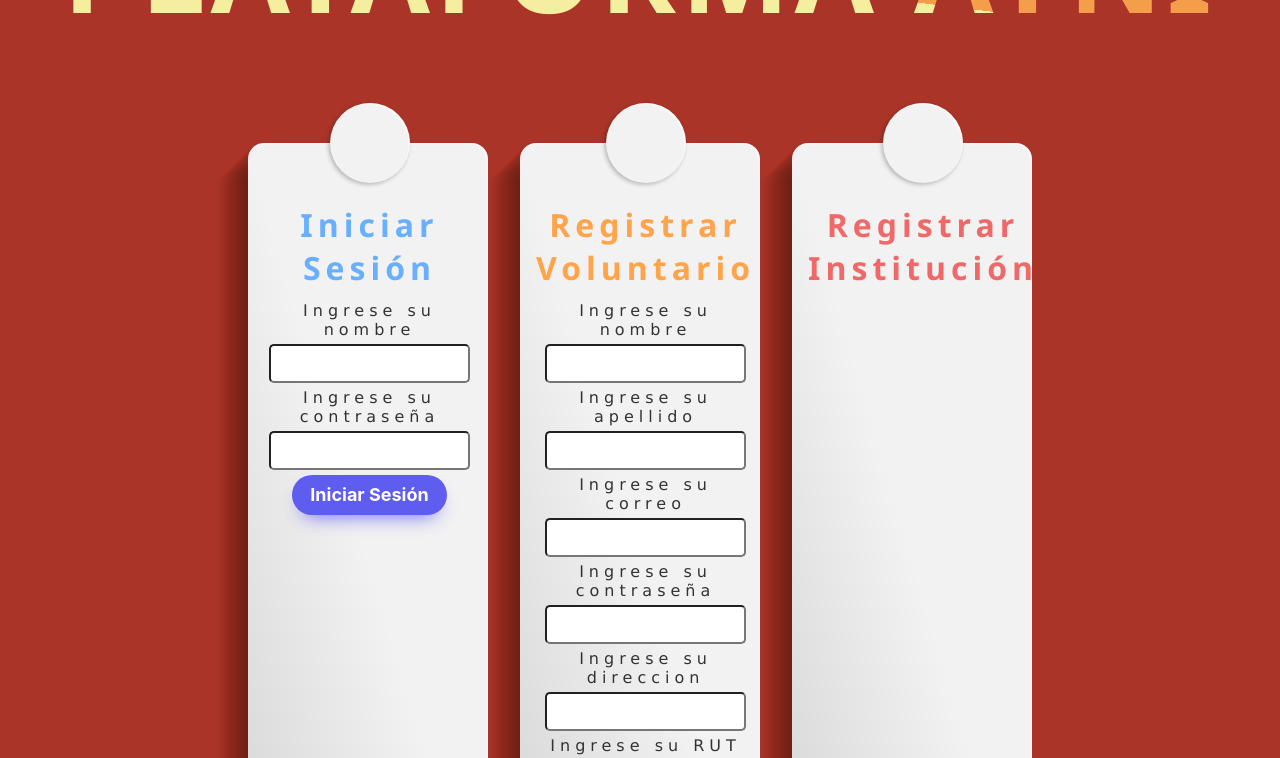
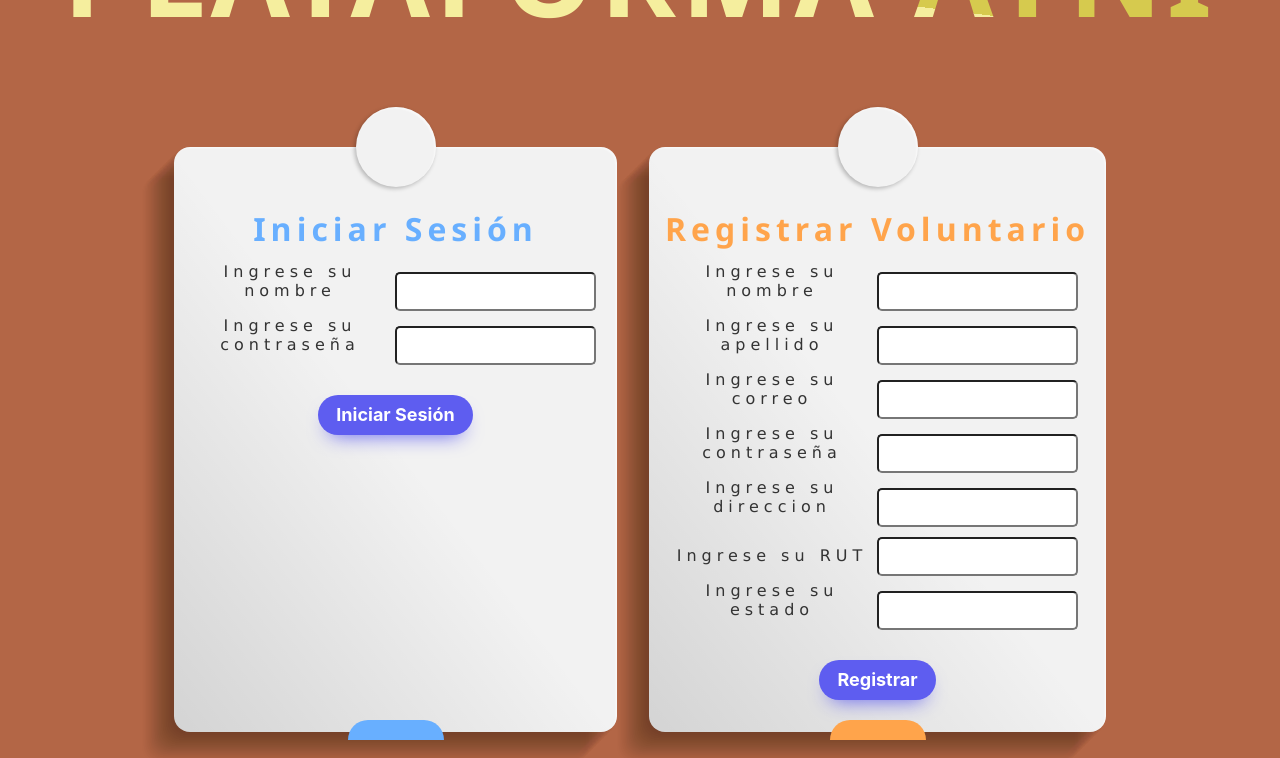
Before and after one commit to NicolasHenriquezT/LabTBD, a Nuxt app in the folder ayni/: page / in a window 1280 px wide. Shown: the top 758 px of the page. Built offline with nearby package versions, Linux system fonts and the light colour scheme.

Commit message:
Se añaden cambios en los estilos de la pagina principal

```diff
--- a/ayni/assets/styles/main.css
+++ b/ayni/assets/styles/main.css
@@ -53,7 +53,7 @@ ul.ul-cards>li{
     --circle-expand: 1rem;
     --flap-height: 1.25rem;
     --flap-offset: 0.5rem;
-    max-width: 15rem;
+    max-width: 50rem;
     margin-top: calc(var(--circle-size) / 2 + var(--circle-expand));
     margin-bottom: var(--flap-offset);
     background-color: var(--bg-color);
@@ -165,7 +165,7 @@ body {
   justify-content: center;
   align-items: center;
   font-family: "Monoton", Helvetica, sans-serif;
-  background: #AB3428;
+  background: #b36646;
   letter-spacing: 5px;
 }
 
@@ -187,7 +187,7 @@ h1 {
 @supports (-webkit-background-clip: text) {
 h1 {
   color: transparent;
-  background: linear-gradient(7deg, #F5EE9E 50%, #F49E4C 0);
+  background: linear-gradient(7deg, #F5EE9E 50%, #d6ca4e 0);
   -webkit-background-clip: text;
 }
 }
@@ -212,4 +212,5 @@ h1 {
   width: fit-content;
   word-break: break-word;
   border: 0;
+  margin-top: 25px;
 }
```
